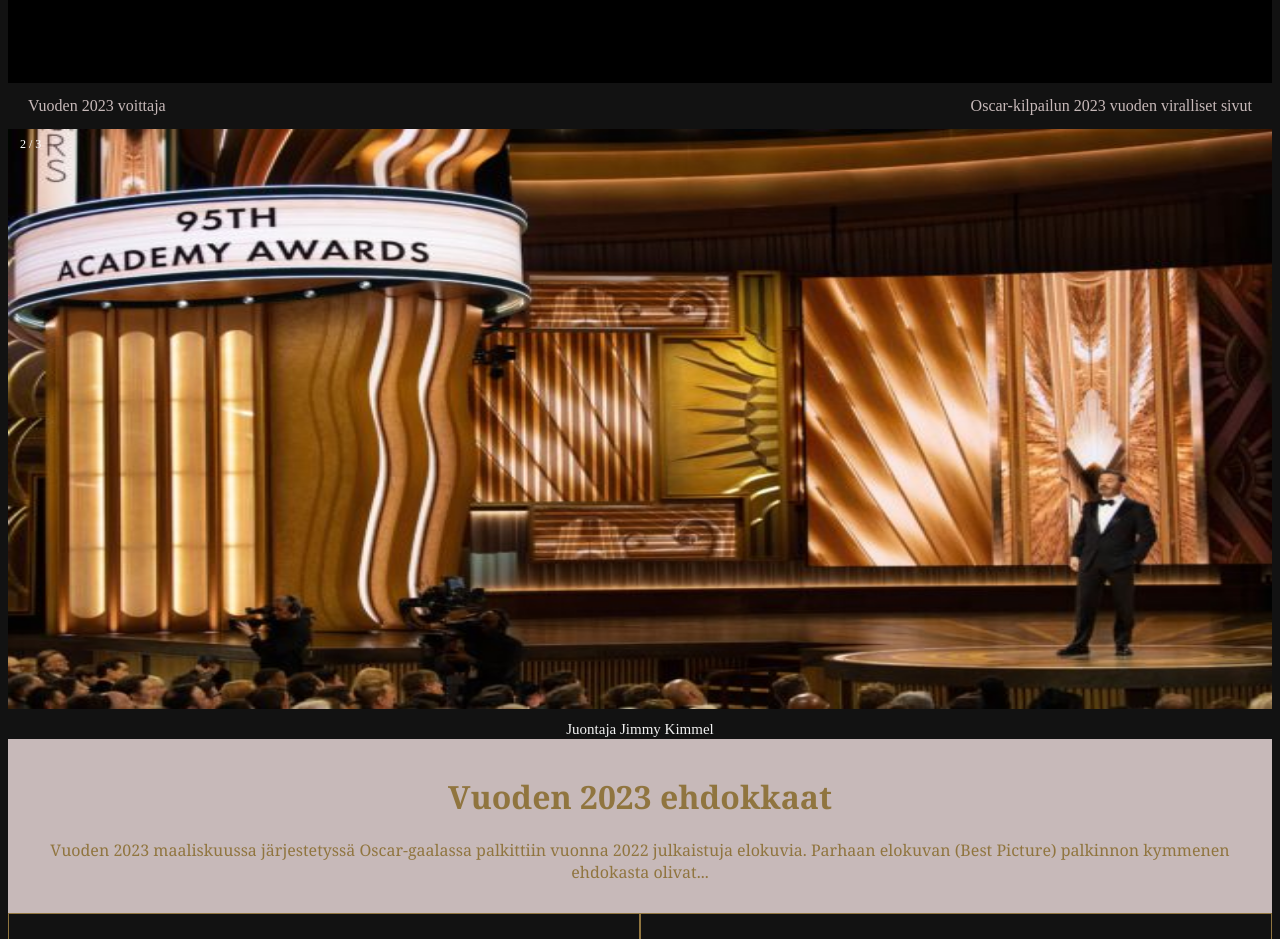
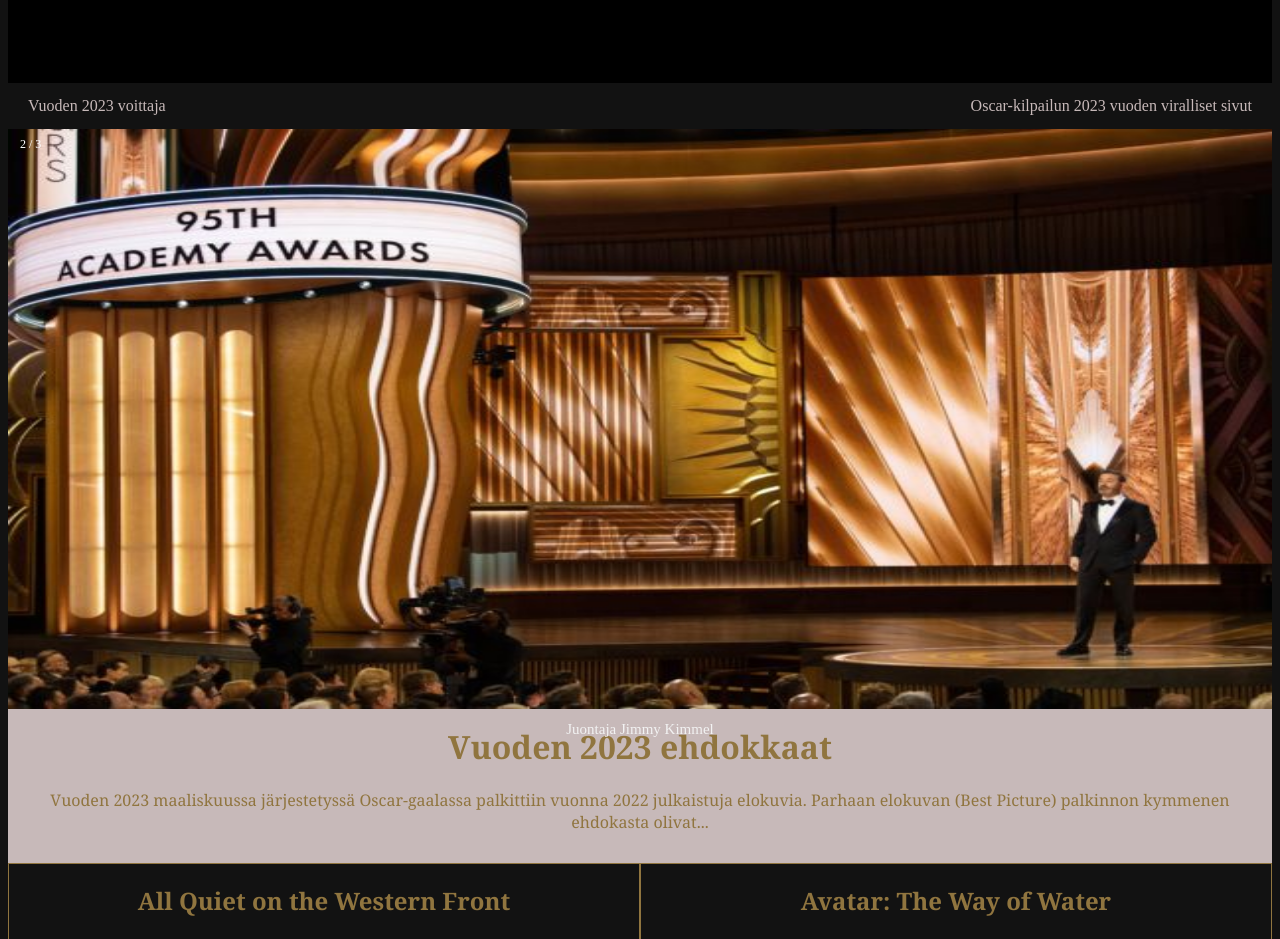
Before and after one commit to Hennavep/Hennavep.github.io, a plain HTML site: page VerkkosivuHTMLHenna.html in a window 1280 px wide. Shown: the part 380-1319 px from the top of the page. Drawn offline with Linux system fonts and the light colour scheme.

Commit message:
Update VerkkosivuCSSHenna1.css

```diff
--- a/VerkkosivuCSSHenna1.css
+++ b/VerkkosivuCSSHenna1.css
@@ -37,7 +37,7 @@ h2 {font-family: Georgia;}
 
 .slideshow-container {
   max-width: 100%;
-  max-height: 610px;
+  max-height: 560px;
   position: relative;
   margin: auto;
   padding-bottom: 30px;
```
